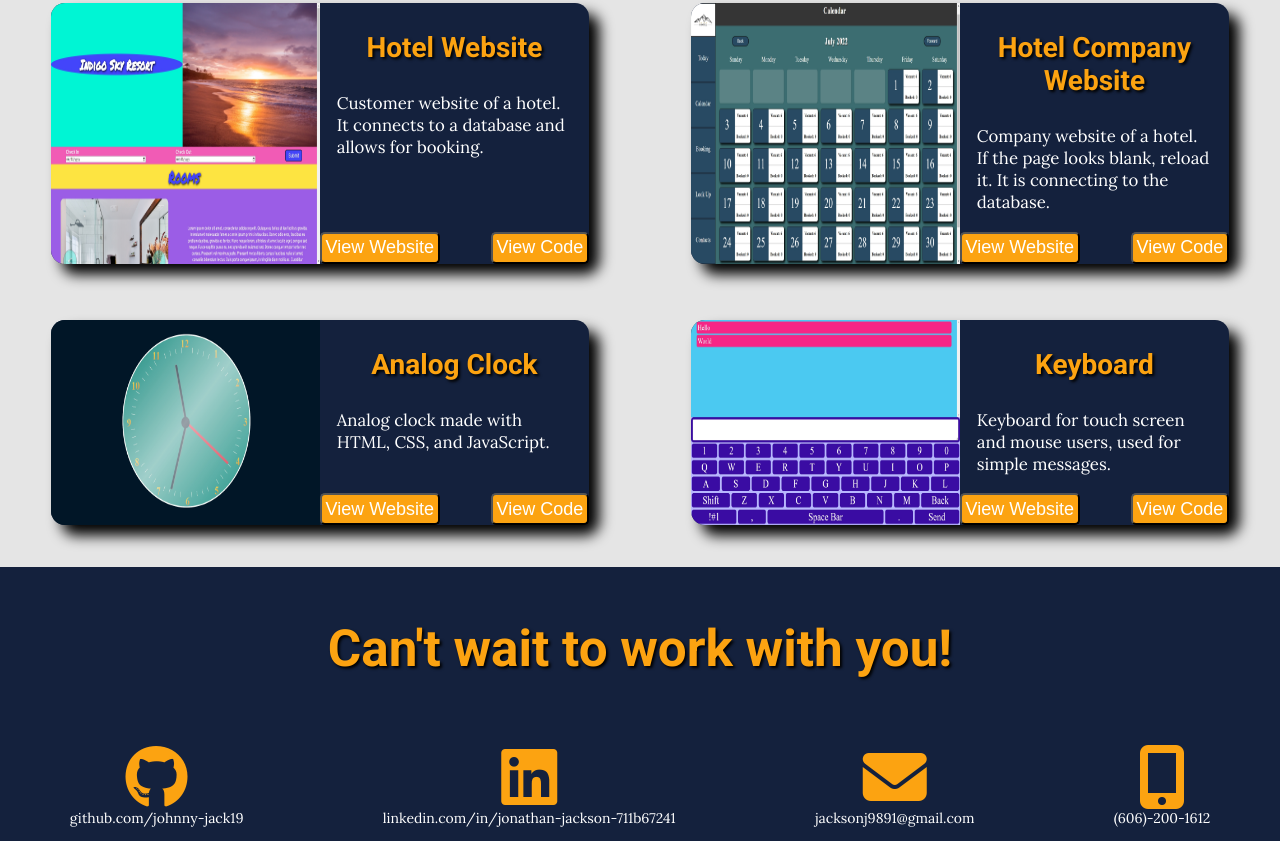
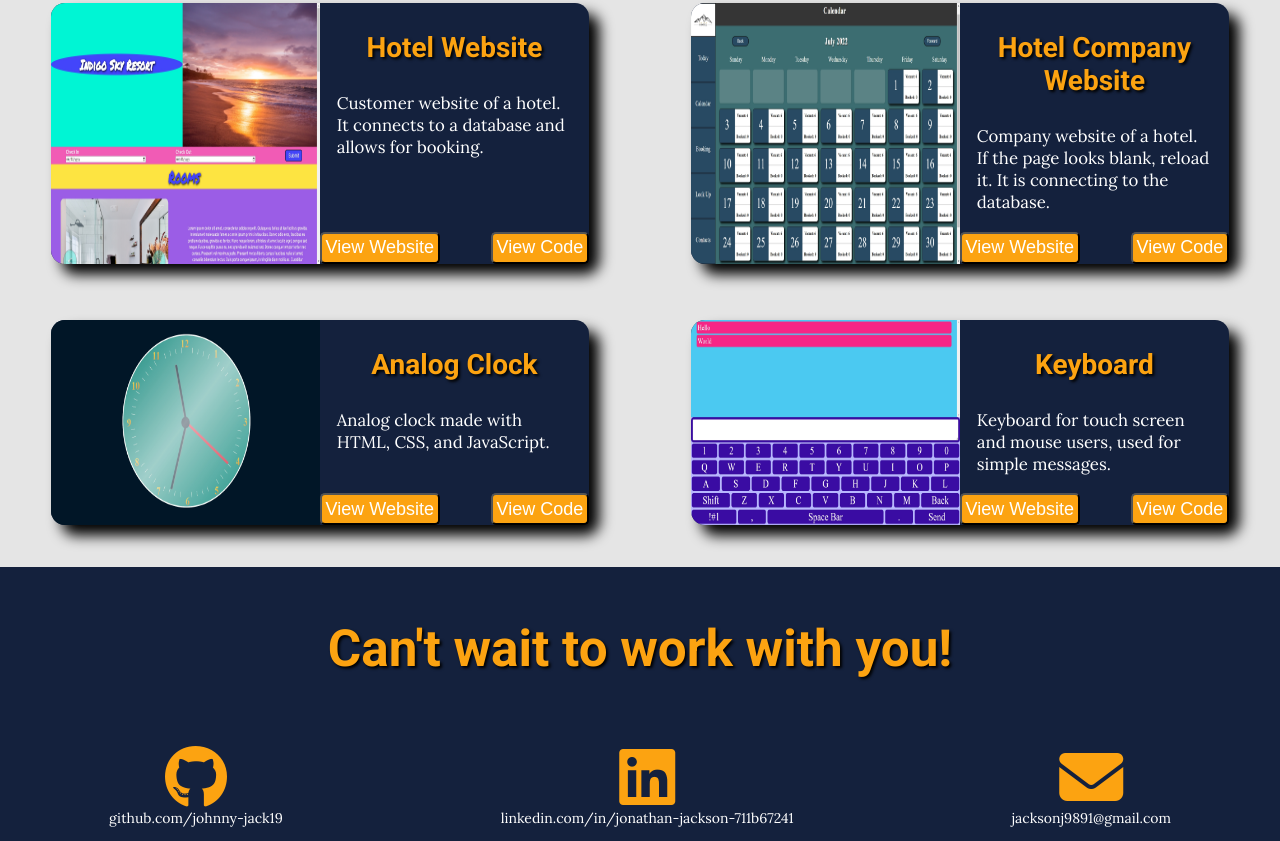
Before and after one commit to johnny-jack19/johnny-jack19.github.io, a plain HTML site: page index.html in a window 1280 px wide. Shown: the part 988-1829 px from the top of the page. Drawn offline with Linux system fonts and the light colour scheme.

Commit message:
Update index.html

```diff
--- a/index.html
+++ b/index.html
@@ -104,10 +104,6 @@
                 <i class="fa-solid fa-envelope links"></i>
                 jacksonj9891@gmail.com
             </a>
-            <a href="tel:606-200-1612">
-                <i class="fa-solid fa-mobile-screen-button links"></i>
-                (606)-200-1612
-            </a>
         </div>
     </section>
     <script src="./portfolio.js"></script>
```
